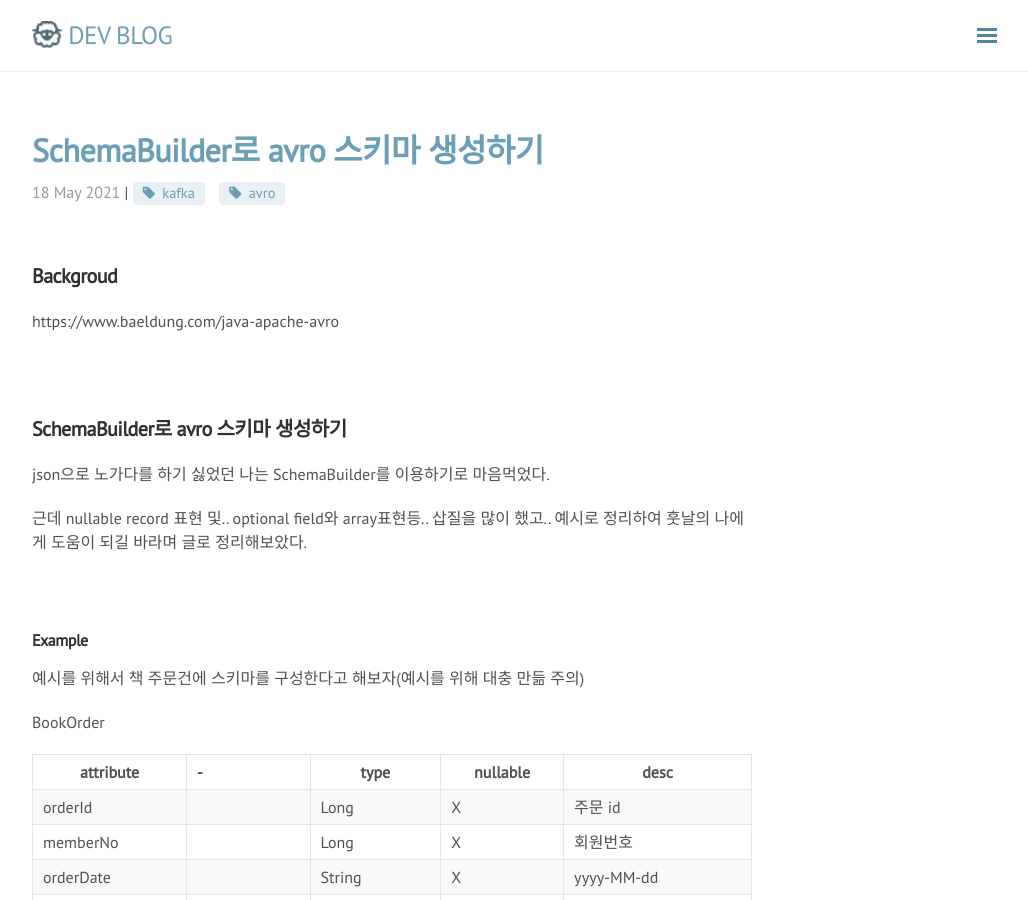
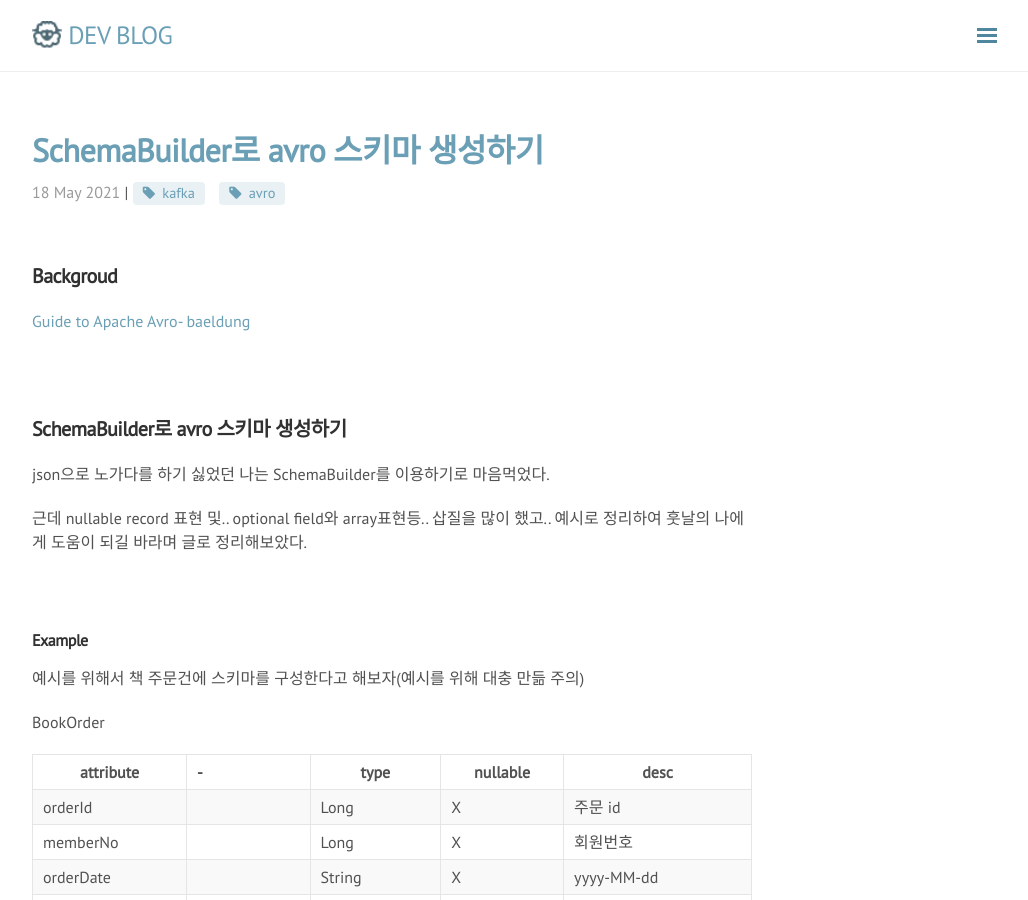
Before and after one commit to rmcodestar/rmcodestar.github.io, a Jekyll site: the page built from _posts/2021-05-18-SchemaBuilder-example.md, in a window 1280 px wide and 900 px high. Shown: the whole window, without its empty margins (248-1276 px from the left). Built offline with Jekyll 4.4.1, drawn with Linux system fonts in a browser that asks for light colours; nearby versions of some CDN libraries; comment, search, counter and statistics services are not loaded.

Commit message:
Update 2021-05-18-SchemaBuilder-example.md

```diff
--- a/_posts/2021-05-18-SchemaBuilder-example.md
+++ b/_posts/2021-05-18-SchemaBuilder-example.md
@@ -9,7 +9,7 @@ tag: [kafka, avro]
 
 ## Backgroud
 
-https://www.baeldung.com/java-apache-avro
+[Guide to Apache Avro- baeldung](https://www.baeldung.com/java-apache-avro)
 
 <br>
 
```
Also changed, not shown: other parts of _posts/2021-05-18-SchemaBuilder-example.md (+1 -1 lines).
